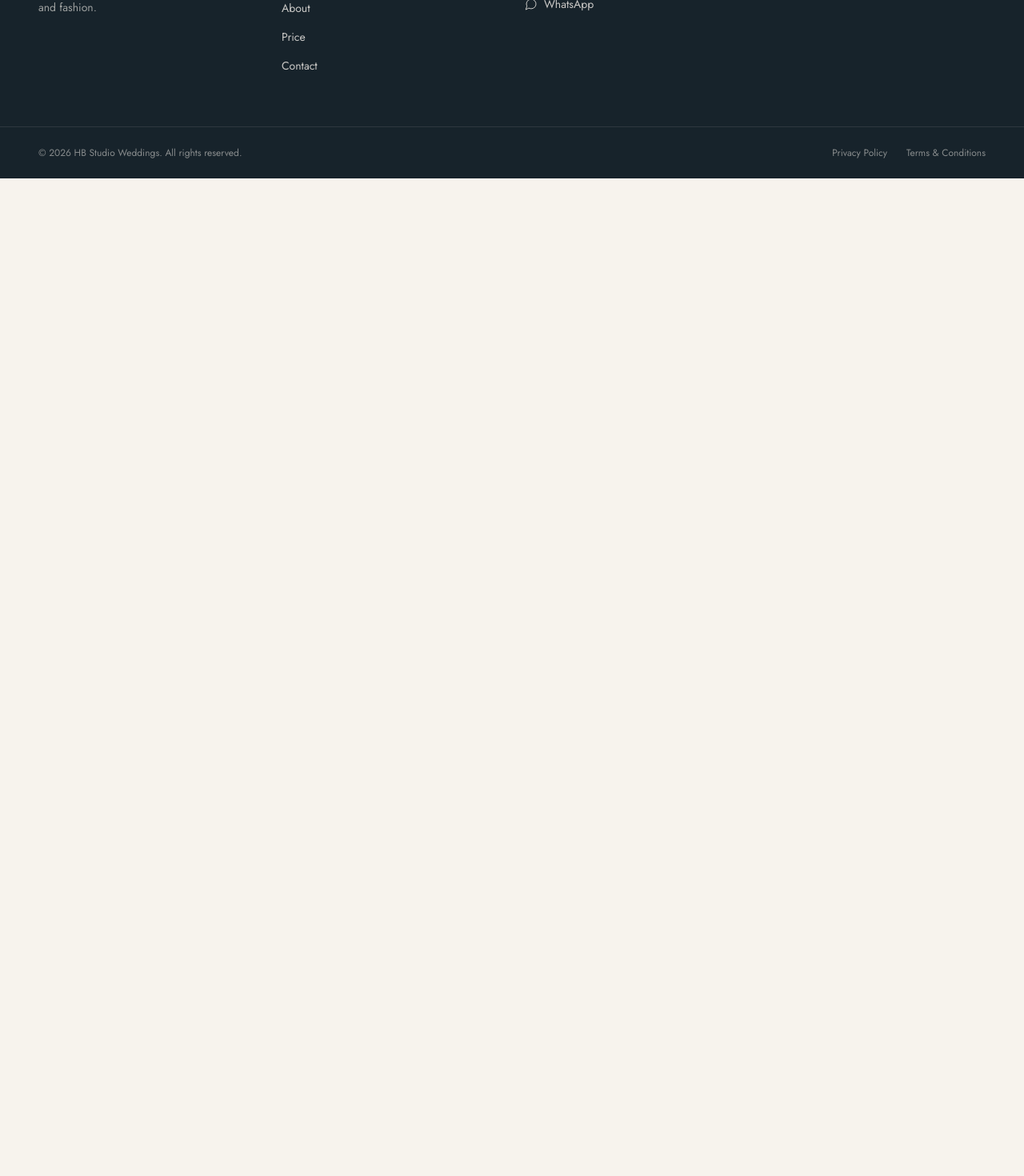
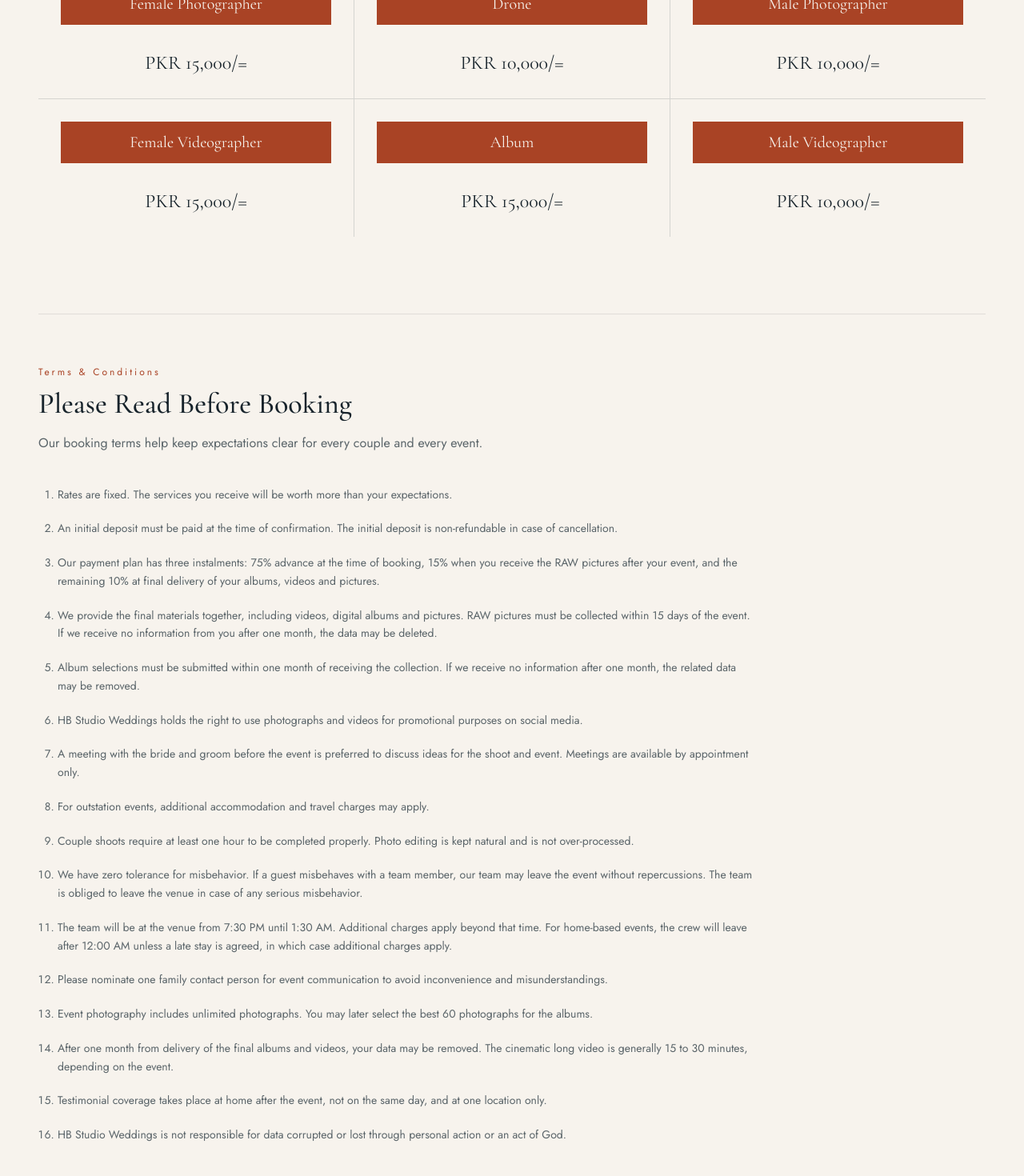
Before and after one commit to waqas588/hb-studio-weddings, a Next.js app: page /packages in a window 1280 px wide. Shown: the part 1200-2670 px from the top of the page at 80% size. Before the commit the page ends 1423 px from the top, so only its background shows below. Built offline with nearby package versions, Linux system fonts and the light colour scheme; no server answers.

Commit message:
Add package add-ons and booking terms

```diff
--- a/src/app/packages/page.tsx
+++ b/src/app/packages/page.tsx
@@ -3,7 +3,7 @@ import { Check } from "lucide-react";
 import Container from "@/components/ui/Container";
 import SectionHeading from "@/components/ui/SectionHeading";
 import Button from "@/components/ui/Button";
-import { packages } from "@/data/packages";
+import { packageAddOns, packages } from "@/data/packages";
 import { cn } from "@/lib/utils";
 
 export const metadata: Metadata = {
@@ -85,6 +85,100 @@ export default function PackagesPage() {
           ))}
         </div>
 
+        <section className="mt-24">
+          <SectionHeading
+            kicker="Add-ons"
+            title="Build Your Coverage"
+            description="Add extra team members and production options to your package."
+          />
+
+          <div className="mt-12 grid gap-px overflow-hidden bg-ink/15 sm:grid-cols-2 lg:grid-cols-3">
+            {packageAddOns.map((addOn) => (
+              <div key={addOn.name} className="bg-ivory p-7 text-center">
+                <h2 className="bg-gold-dark px-3 py-3 font-display text-xl text-ivory">
+                  {addOn.name}
+                </h2>
+                <p className="mt-8 font-display text-2xl text-ink">
+                  {addOn.priceLabel}
+                </p>
+              </div>
+            ))}
+          </div>
+        </section>
+
+        <section className="mt-24 border-t border-ink/10 pt-16">
+          <SectionHeading
+            kicker="Terms & Conditions"
+            title="Please Read Before Booking"
+            description="Our booking terms help keep expectations clear for every couple and every event."
+          />
+
+          <ol className="mt-10 max-w-4xl list-decimal space-y-5 pl-6 text-sm leading-relaxed text-charcoal/80">
+            <li>Rates are fixed. The services you receive will be worth more than your expectations.</li>
+            <li>
+              An initial deposit must be paid at the time of confirmation. The initial deposit is
+              non-refundable in case of cancellation.
+            </li>
+            <li>
+              Our payment plan has three instalments: 75% advance at the time of booking, 15% when
+              you receive the RAW pictures after your event, and the remaining 10% at final delivery
+              of your albums, videos and pictures.
+            </li>
+            <li>
+              We provide the final materials together, including videos, digital albums and pictures.
+              RAW pictures must be collected within 15 days of the event. If we receive no information
+              from you after one month, the data may be deleted.
+            </li>
+            <li>
+              Album selections must be submitted within one month of receiving the collection. If we
+              receive no information after one month, the related data may be removed.
+            </li>
+            <li>
+              HB Studio Weddings holds the right to use photographs and videos for promotional
+              purposes on social media.
+            </li>
+            <li>
+              A meeting with the bride and groom before the event is preferred to discuss ideas for
+              the shoot and event. Meetings are available by appointment only.
+            </li>
+            <li>For outstation events, additional accommodation and travel charges may apply.</li>
+            <li>
+              Couple shoots require at least one hour to be completed properly. Photo editing is kept
+              natural and is not over-processed.
+            </li>
+            <li>
+              We have zero tolerance for misbehavior. If a guest misbehaves with a team member, our
+              team may leave the event without repercussions. The team is obliged to leave the venue
+              in case of any serious misbehavior.
+            </li>
+            <li>
+              The team will be at the venue from 7:30 PM until 1:30 AM. Additional charges apply
+              beyond that time. For home-based events, the crew will leave after 12:00 AM unless a
+              late stay is agreed, in which case additional charges apply.
+            </li>
+            <li>
+              Please nominate one family contact person for event communication to avoid inconvenience
+              and misunderstandings.
+            </li>
+            <li>
+              Event photography includes unlimited photographs. You may later select the best 60
+              photographs for the albums.
+            </li>
+            <li>
+              After one month from delivery of the final albums and videos, your data may be removed.
+              The cinematic long video is generally 15 to 30 minutes, depending on the event.
+            </li>
+            <li>
+              Testimonial coverage takes place at home after the event, not on the same day, and at
+              one location only.
+            </li>
+            <li>
+              HB Studio Weddings is not responsible for data corrupted or lost through personal action
+              or an act of God.
+            </li>
+          </ol>
+        </section>
+
       </Container>
     </div>
   );
--- a/src/data/packages.ts
+++ b/src/data/packages.ts
@@ -12,6 +12,11 @@ export interface PackageTier {
   price?: string;
   features: string[];
   highlighted?: boolean;
+}
+
+export interface PackageAddOn {
+  name: string;
+  priceLabel: string;
 }
 
 export const packages: PackageTier[] = [
@@ -53,3 +58,12 @@ export const packages: PackageTier[] = [
     ],
   },
 ];
+
+export const packageAddOns: PackageAddOn[] = [
+  { name: "Female Photographer", priceLabel: "PKR 15,000/=" },
+  { name: "Drone", priceLabel: "PKR 10,000/=" },
+  { name: "Male Photographer", priceLabel: "PKR 10,000/=" },
+  { name: "Female Videographer", priceLabel: "PKR 15,000/=" },
+  { name: "Album", priceLabel: "PKR 15,000/=" },
+  { name: "Male Videographer", priceLabel: "PKR 10,000/=" },
+];
--- a/src/data/site.ts
+++ b/src/data/site.ts
@@ -59,8 +59,8 @@ export const navLinks = [
   { href: "/portfolio", label: "Portfolio" },
   { href: "/services", label: "What We Do" },
   { href: "/about", label: "About" },
-  { href: "/packages", label: "Price" },
-  { href: "/contact", label: "Contact" },
+  { href: "/packages", label: "Packages" },
+  { href: "/contact", label: "Contact Us" },
 ] as const;
 
 export const legalLinks = [
```
